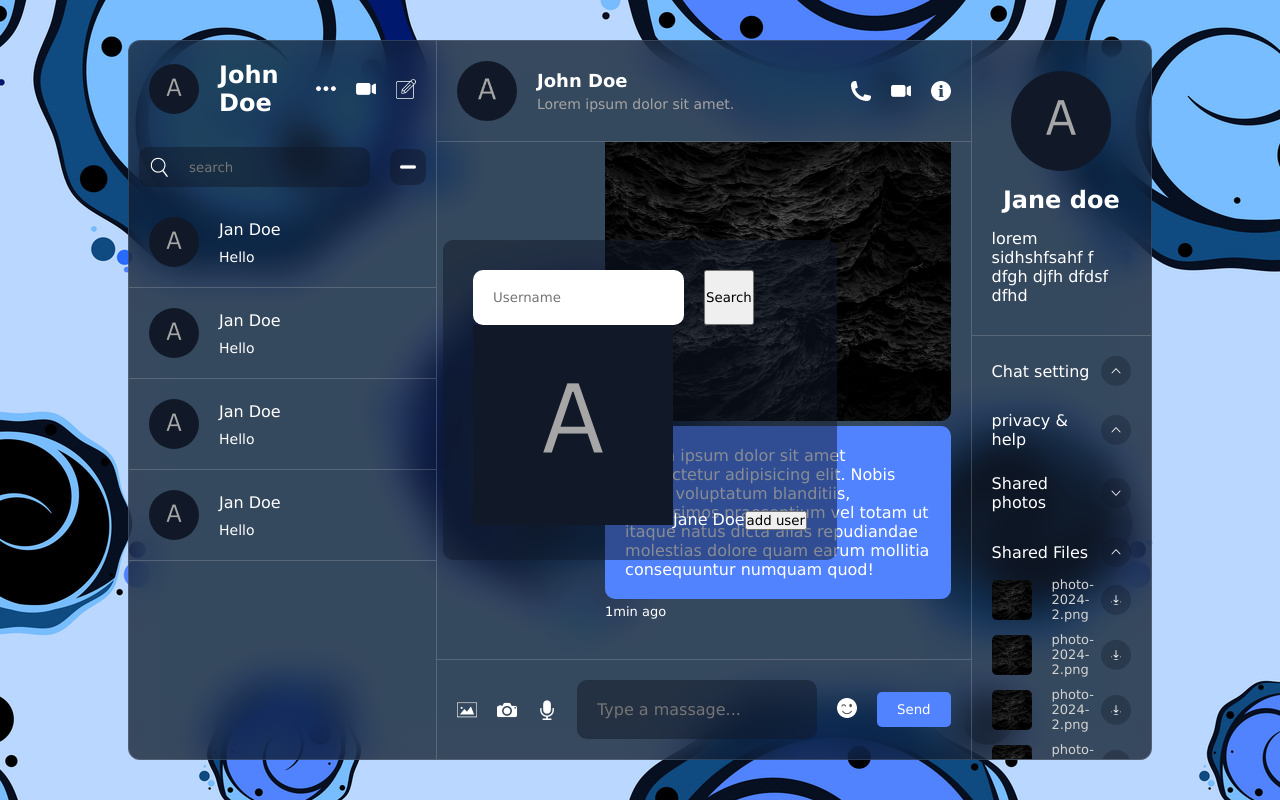
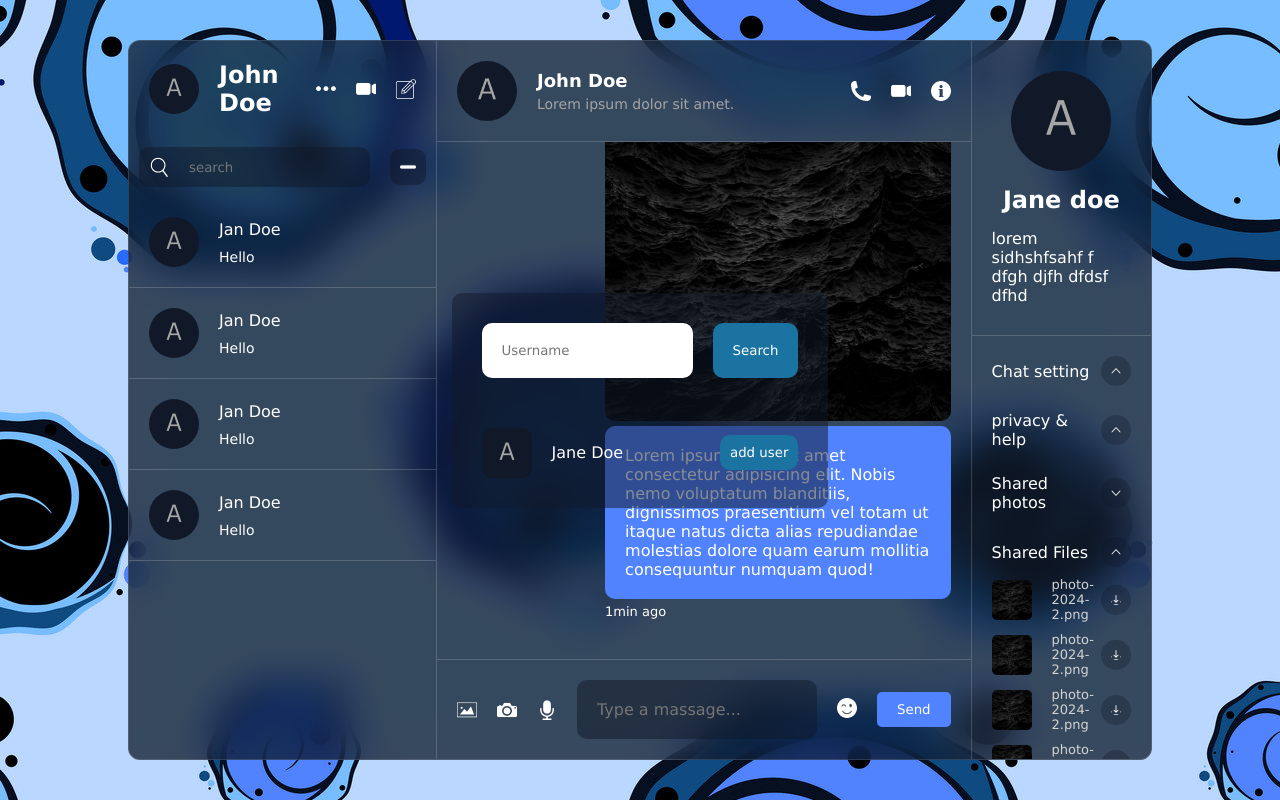
Before and after one commit to mohammadhoseinbaba/chatapp, a React (Vite) app: page / in a window 1280 px wide. Both pictures are taken after a click on the picture 408 px from the left and 167 px from the top of the page. Built offline with nearby package versions, Linux system fonts and the light colour scheme; the HTML template or start-up script is replaced by a standard one.

Commit message:
app front end has been finished

```diff
--- a/src/components/list/chatList/ChatList.jsx
+++ b/src/components/list/chatList/ChatList.jsx
@@ -4,6 +4,7 @@ import AddUser from './addUser/AddUser'
 
 const ChatList = () => {
     const [addMode,setAddMode]=useState(false)
+
   return (
     <div className='chatlist'>
       <div className="search">
@@ -41,7 +42,7 @@ const ChatList = () => {
             <p>Hello</p>
         </div>
       </div>
-      <AddUser/>
+      {addMode && <AddUser/>}
     </div>
   )
 }
--- a/src/components/list/chatList/addUser/AddUser.jsx
+++ b/src/components/list/chatList/addUser/AddUser.jsx
@@ -12,10 +12,8 @@ const AddUser = () => {
                 <div className="detail">
                     <img src="./avatar.png" alt="" />
                     <span>Jane Doe</span>
-                    <button>
-                        add user
-                    </button>
                 </div>
+                <button>add user</button>
             </div>
         </div>
     )
--- a/src/components/list/chatList/addUser/adduser.css
+++ b/src/components/list/chatList/addUser/adduser.css
@@ -22,6 +22,42 @@
             outline: none;
         }
 
+        button {
+            padding: 20px;
+            border-radius: 10px;
+            background-color: #1a73a1;
+            color: white;
+            border: none;
+            cursor: pointer;
+        }
+    }
 
+    .user {
+        margin-top: 50px;
+        display: flex;
+        align-items: center;
+        justify-content: space-between;
+
+        .detail {
+            display: flex;
+            align-items: center;
+            gap: 20px;
+
+            img {
+                width: 50px;
+                height: 50px;
+                border-radius: 10px;
+                object-fit: cover;
+            }
+        }
+
+        button {
+            padding: 10px;
+            border-radius: 10px;
+            background-color: #1a73a1;
+            color: white;
+            border: none;
+            cursor: pointer;
+        }
     }
 }
```
